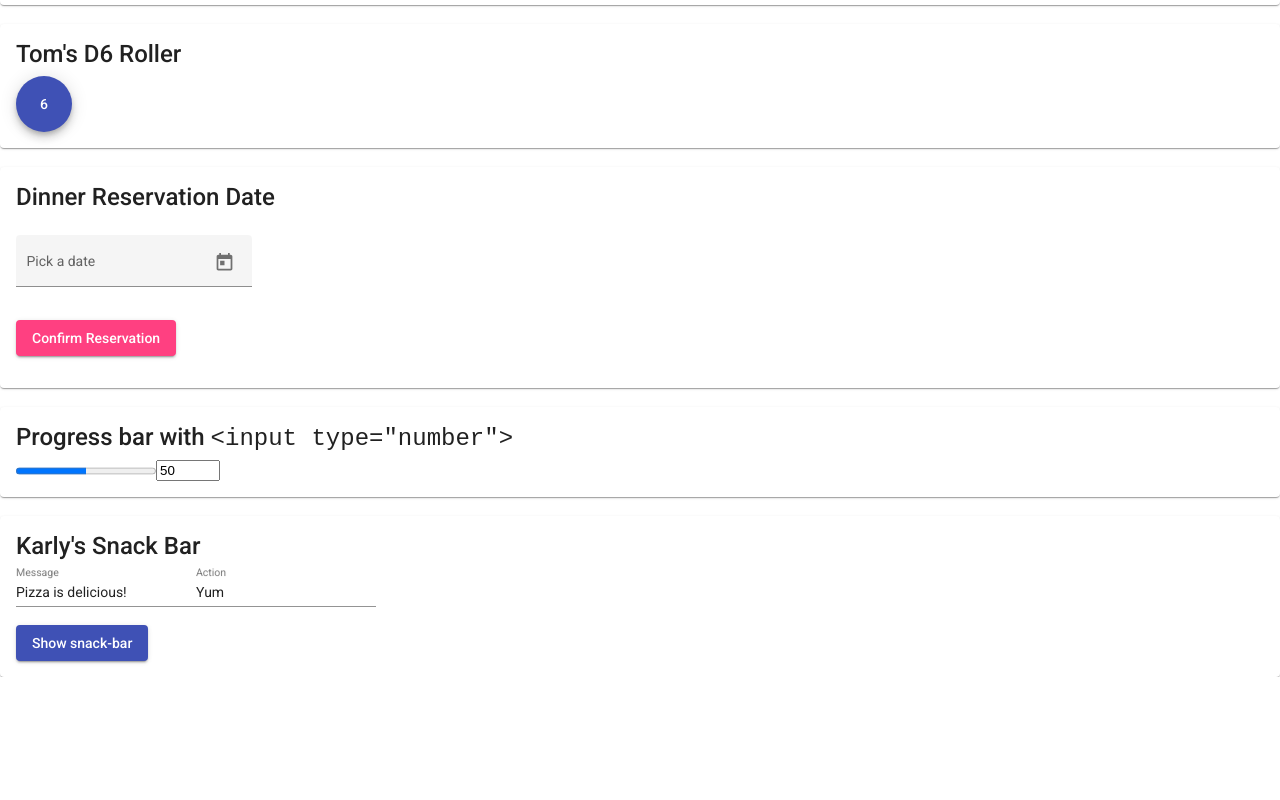
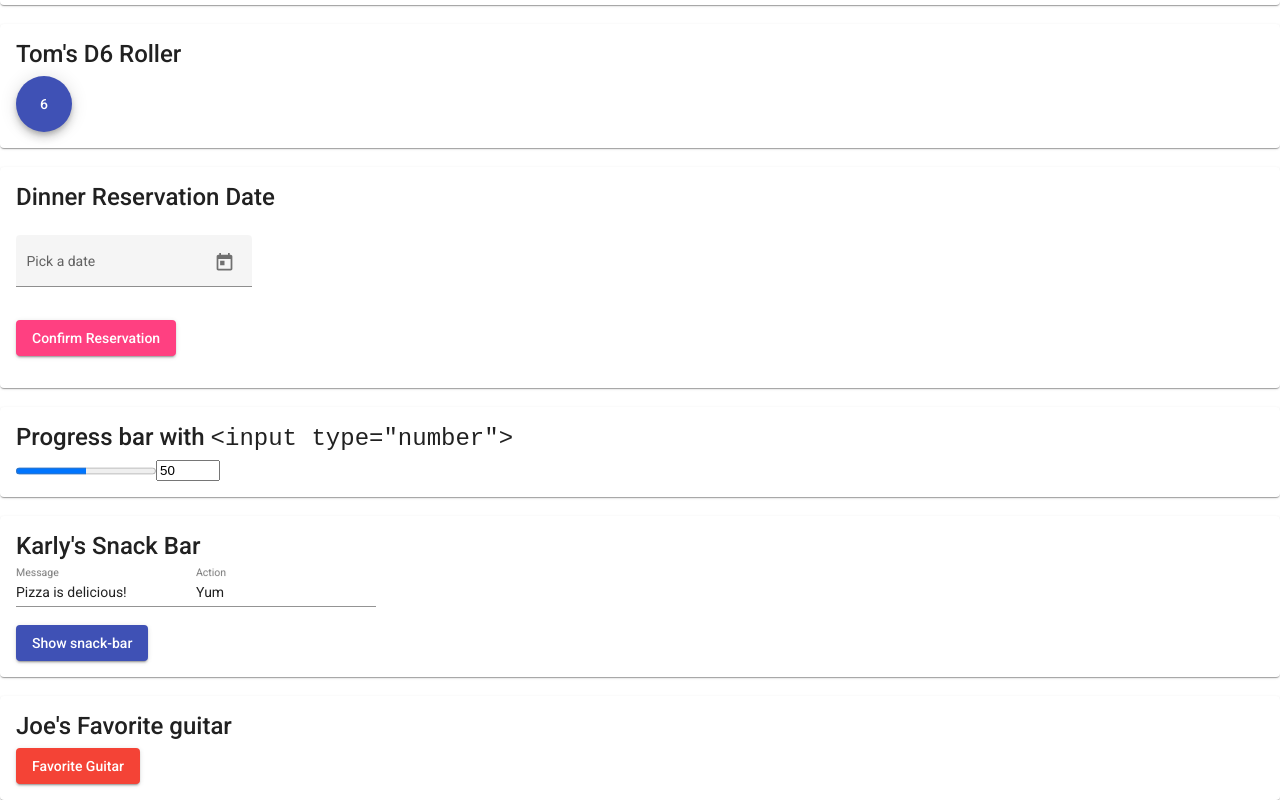
Before and after one commit to 2021-spring-jsf-tuth/components, an Angular app: page / in a window 1280 px wide. Shown: the part 409-1209 px from the top of the page. Before the commit the page ends 1086 px from the top, so only its background shows below. Built offline with nearby package versions, Linux system fonts and the light colour scheme.

Commit message:
got component working
Stratocasters are the best!

```diff
--- a/src/app/app.component.html
+++ b/src/app/app.component.html
@@ -9,3 +9,5 @@
 <jh-progress-bar></jh-progress-bar>
 <br>
 <app-kkh-snackbar></app-kkh-snackbar>
+<br>
+<app-jcw-best-guitar></app-jcw-best-guitar>
--- a/src/app/jcw-best-guitar/jcw-best-guitar.component.html
+++ b/src/app/jcw-best-guitar/jcw-best-guitar.component.html
@@ -1 +1,14 @@
-<p>jcw-best-guitar works!</p>
+<mat-card>
+    <mat-card-title>
+        Joe's Favorite guitar
+    </mat-card-title>
+    <mat-card-content>
+        <button
+        mat-raised-button
+        mat-raised-button color=warn
+            (click)="findOutJoesFavoriteGuitar()"
+        >
+            {{ value }}
+        </button>
+    </mat-card-content>
+</mat-card>
--- a/src/app/jcw-best-guitar/jcw-best-guitar.component.ts
+++ b/src/app/jcw-best-guitar/jcw-best-guitar.component.ts
@@ -12,4 +12,9 @@ export class JcwBestGuitarComponent implements OnInit {
   ngOnInit(): void {
   }
 
+  value = "Favorite Guitar";
+
+  findOutJoesFavoriteGuitar() {
+    this.value = "Fender Stratocastor";
+  }
 }
```
